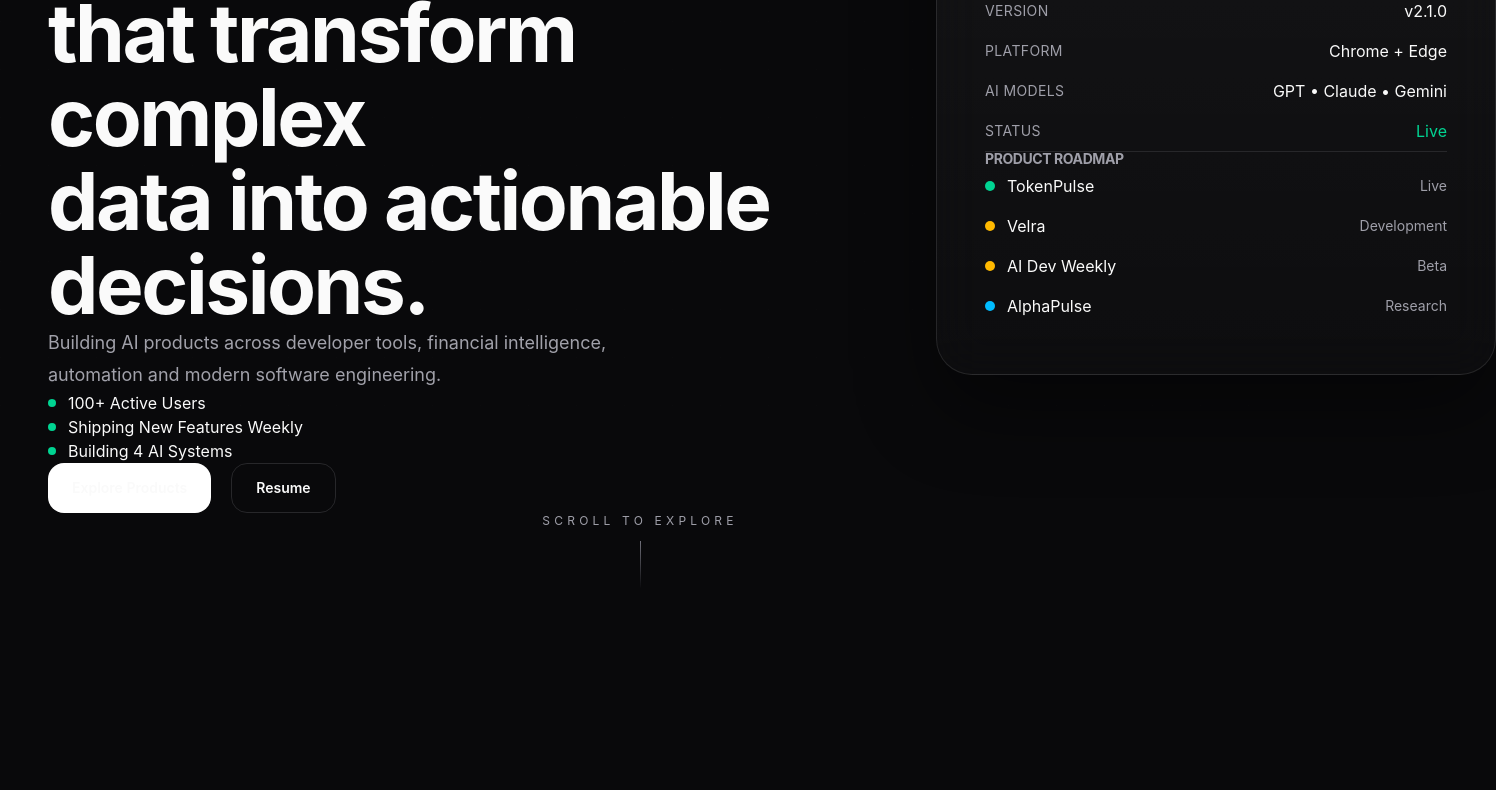
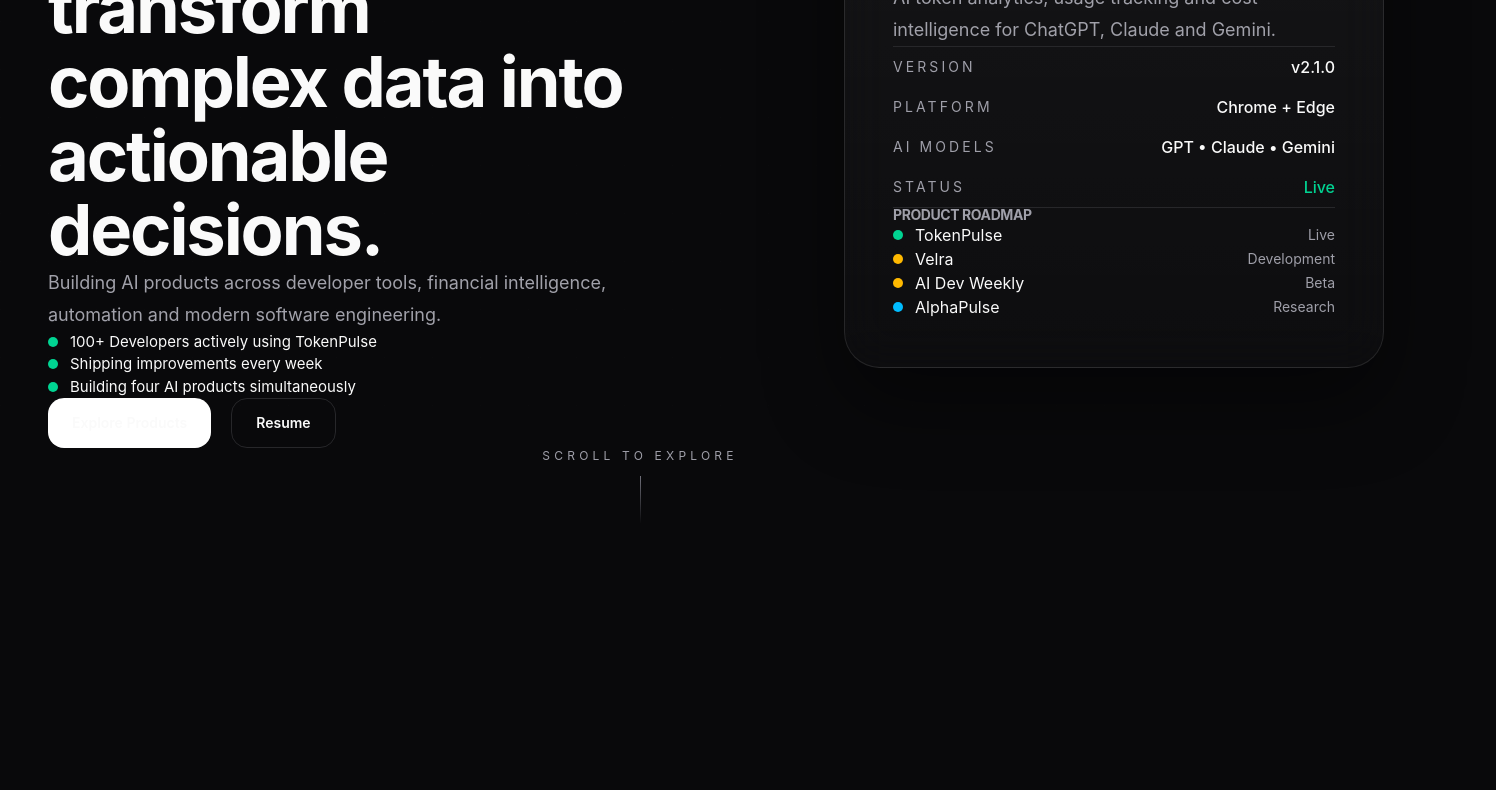
Before and after one commit to anu-ship-it/devportfolio, an Astro site: page / in a window 1280 px wide. Shown: the part 363-1153 px from the top of the page, 1496 px wide, since content can reach past the window. Built offline with nearby package versions, Linux system fonts and the light colour scheme; Astro itself is replaced by a stand-in of ours.

Commit message:
Updated the Hero section

```diff
--- a/src/components/sections/Hero.astro
+++ b/src/components/sections/Hero.astro
@@ -3,189 +3,493 @@
 import Button from "../ui/Button.astro";
 ---
 
-<Section class="min-h-screen flex items-center pt-36">
-  <div class="mx-auto w-full max-w-[1400px]">
-    <div class="grid items-center gap-32 xl:grid-cols-[820px_500px]">
-      <!-- LEFT -->
+<Section class="flex min-h-screen items-center pt-28 pb-24">
 
-      <div class="max-w-[760px]">
+  <div class="mx-auto w-full max-w-[1320px]">
+
+    <div
+      class="grid items-center gap-24 xl:grid-cols-[680px_560px]"
+    >
+
+      <!-- LEFT COLUMN -->
+
+      <div class="max-w-[640px]">
+
+        <!-- Badge -->
+
         <div
           class="inline-flex items-center gap-3 rounded-full border border-[var(--border)] bg-[var(--surface)] px-5 py-2.5"
         >
-          <div class="h-2 w-2 rounded-full bg-emerald-400"></div>
 
-          <span class="text-sm font-medium tracking-wide">
+          <div
+            class="h-2.5 w-2.5 rounded-full bg-emerald-400"
+          ></div>
+
+          <span
+            class="text-sm font-medium tracking-wide"
+          >
+
             AI Systems Engineer
+
           </span>
+
         </div>
 
+        <!-- Heading -->
+
         <h1
-          class="mt-8 text-5xl font-black leading-[0.98] tracking-[-0.055em] xl:text-[5rem]"
+          class="mt-6 max-w-[640px] text-5xl font-black leading-[1.02] tracking-[-0.05em] xl:text-[4.4rem]"
         >
-          Building intelligent systems
+
+          Building intelligent
 
           <br />
 
-          that transform complex
+          systems that transform
 
           <br />
 
-          data into actionable decisions.
+          complex data into
+
+          <br />
+
+          actionable decisions.
+
         </h1>
 
+        <!-- Description -->
+
         <p
-          class="mt-8 max-w-xl text-lg leading-8 text-[var(--foreground-secondary)]"
+          class="mt-10 max-w-[560px] text-lg leading-8 text-[var(--foreground-secondary)]"
         >
-          Building AI products across developer tools, financial intelligence,
-          automation and modern software engineering.
+
+          Building AI products across developer tools,
+          financial intelligence, automation and modern
+          software engineering.
+
         </p>
 
         <!-- Trust -->
 
-        <div class="mt-10 space-y-4">
-          <div class="flex items-center gap-3">
-            <div class="h-2 w-2 rounded-full bg-emerald-400"></div>
+        <div
+          class="mt-12 space-y-5"
+        >
 
-            <span>100+ Active Users</span>
+          <div
+            class="flex items-center gap-3"
+          >
+
+            <div
+              class="h-2.5 w-2.5 rounded-full bg-emerald-400"
+            ></div>
+
+            <span
+              class="text-[15px]"
+            >
+
+              100+ Developers actively using TokenPulse
+
+            </span>
+
           </div>
 
-          <div class="flex items-center gap-3">
-            <div class="h-2 w-2 rounded-full bg-emerald-400"></div>
+          <div
+            class="flex items-center gap-3"
+          >
 
-            <span>Shipping New Features Weekly</span>
+            <div
+              class="h-2.5 w-2.5 rounded-full bg-emerald-400"
+            ></div>
+
+            <span
+              class="text-[15px]"
+            >
+
+              Shipping improvements every week
+
+            </span>
+
           </div>
 
-          <div class="flex items-center gap-3">
-            <div class="h-2 w-2 rounded-full bg-emerald-400"></div>
+          <div
+            class="flex items-center gap-3"
+          >
 
-            <span>Building 4 AI Systems</span>
+            <div
+              class="h-2.5 w-2.5 rounded-full bg-emerald-400"
+            ></div>
+
+            <span
+              class="text-[15px]"
+            >
+
+              Building four AI products simultaneously
+
+            </span>
+
           </div>
+
         </div>
 
         <!-- CTA -->
 
-        <div class="mt-12 flex gap-5">
-          <Button href="/projects"> Explore Products </Button>
+        <div
+          class="mt-14 flex flex-wrap gap-5"
+        >
 
-          <Button href="/resume.pdf" variant="secondary"> Resume </Button>
+          <Button href="/projects">
+
+            Explore Products
+
+          </Button>
+
+          <Button
+            href="/resume.pdf"
+            variant="secondary"
+          >
+
+            Resume
+
+          </Button>
+
         </div>
+
       </div>
 
-      <!-- RIGHT -->
+      <!-- RIGHT COLUMN -->
 
-      <div class="justify-self-end self-start pt-2">
-        <div
-          class="w-[560px] rounded-[36px] border border-white/10 bg-gradient-to-b from-white/5 to-white/[0.02] p-12 shadow-[0_35px_80px_rgba(0,0,0,.45)] backdrop-blur-xl"
+      <div
+        class="justify-self-end self-center"
+      >
+
+        <article
+          class="w-[540px] rounded-[36px] border border-white/10 bg-gradient-to-b from-white/5 to-white/[0.02] p-12 shadow-[0_35px_80px_rgba(0,0,0,.45)] backdrop-blur-xl transition-all duration-300 hover:border-emerald-400/30 hover:shadow-[0_35px_100px_rgba(16,185,129,.08)]"
         >
-          <div class="flex items-center justify-between py-2">
-            <div class="flex items-center gap-2">
-              <div class="h-2.5 w-2.5 rounded-full bg-emerald-400"></div>
 
-              <span class="text-xs uppercase tracking-[0.28em]"> LIVE </span>
+          <!-- Header -->
+
+          <div
+            class="flex items-center justify-between"
+          >
+
+            <div
+              class="flex items-center gap-3"
+            >
+
+              <div
+                class="h-2.5 w-2.5 rounded-full bg-emerald-400"
+              ></div>
+
+              <span
+                class="text-xs uppercase tracking-[0.28em]"
+              >
+
+                LIVE
+
+              </span>
+
             </div>
 
             <span
-              class="rounded-full border border-emerald-400/30 bg-emerald-400/10 px-3 py-2 text-xs text-emerald-300"
+              class="rounded-full border border-emerald-400/30 bg-emerald-400/10 px-4 py-2 text-xs font-medium text-emerald-300"
             >
+
               Active
+
             </span>
+
           </div>
 
-          <h2 class="mt-8 text-4xl font-bold">TokenPulse</h2>
+          <!-- Product -->
 
-          <p class="mt-8 leading-8 text-lg text-[var(--foreground-secondary)]">
-            AI token analytics, usage tracking and cost intelligence for
-            ChatGPT, Claude and Gemini.
+          <h2
+            class="mt-6 text-4xl font-bold tracking-tight"
+          >
+
+            TokenPulse
+
+          </h2>
+
+          <p
+            class="mt-6 text-lg leading-8 text-[var(--foreground-secondary)]"
+          >
+
+            AI token analytics, usage tracking and cost intelligence
+            for ChatGPT, Claude and Gemini.
+
           </p>
 
-          <div class="my-12 h-px bg-[var(--border)]"></div>
+          <div
+            class="my-12 h-px bg-[var(--border)]"
+          ></div>
+                    <!-- Product Details -->
 
-          <div class="space-y-8">
-            <div class="flex items-center justify-between py-2">
-              <span class="text-sm uppercase tracking-wide text-zinc-400">Version</span>
+          <div
+            class="space-y-7"
+          >
 
-              <span>v2.1.0</span>
+            <div
+              class="flex items-center justify-between py-2"
+            >
+
+              <span
+                class="text-sm uppercase tracking-[0.22em] text-zinc-400"
+              >
+
+                Version
+
+              </span>
+
+              <span
+                class="font-medium"
+              >
+
+                v2.1.0
+
+              </span>
+
             </div>
 
-            <div class="flex items-center justify-between py-2">
-              <span class="text-sm uppercase tracking-wide text-zinc-400">Platform</span>
+            <div
+              class="flex items-center justify-between py-2"
+            >
 
-              <span>Chrome + Edge</span>
+              <span
+                class="text-sm uppercase tracking-[0.22em] text-zinc-400"
+              >
+
+                Platform
+
+              </span>
+
+              <span
+                class="font-medium"
+              >
+
+                Chrome + Edge
+
+              </span>
+
             </div>
 
-            <div class="flex items-center justify-between py-2">
-              <span class="text-sm uppercase tracking-wide text-zinc-400">AI Models</span>
+            <div
+              class="flex items-center justify-between py-2"
+            >
 
-              <span>GPT • Claude • Gemini</span>
+              <span
+                class="text-sm uppercase tracking-[0.22em] text-zinc-400"
+              >
+
+                AI Models
+
+              </span>
+
+              <span
+                class="font-medium"
+              >
+
+                GPT • Claude • Gemini
+
+              </span>
+
             </div>
 
-            <div class="flex items-center justify-between py-2">
-              <span class="text-sm uppercase tracking-wide text-zinc-400">Status</span>
+            <div
+              class="flex items-center justify-between py-2"
+            >
 
-              <span class="text-emerald-400"> Live </span>
+              <span
+                class="text-sm uppercase tracking-[0.22em] text-zinc-400"
+              >
+
+                Status
+
+              </span>
+
+              <span
+                class="font-medium text-emerald-400"
+              >
+
+                Live
+
+              </span>
+
             </div>
+
           </div>
 
-          <div class="my-10 h-px bg-[var(--border)]"></div>
+          <div
+            class="my-12 h-px bg-[var(--border)]"
+          ></div>
 
-          <h3 class="mt-12 text-sm uppercase tracking-[0.25em] text-zinc-400">
+          <!-- Roadmap -->
+
+          <h3
+            class="text-sm uppercase tracking-[0.28em] text-zinc-400"
+          >
+
             Product Roadmap
+
           </h3>
 
-          <div class="mt-12 space-y-6">
-            <div class="flex items-center justify-between py-2">
-              <div class="flex items-center gap-3">
-                <div class="h-2.5 w-2.5 rounded-full bg-emerald-400"></div>
+          <div
+            class="mt-10 space-y-6"
+          >
 
-                <span>TokenPulse</span>
+            <div
+              class="flex items-center justify-between"
+            >
+
+              <div
+                class="flex items-center gap-3"
+              >
+
+                <div
+                  class="h-2.5 w-2.5 rounded-full bg-emerald-400"
+                ></div>
+
+                <span>
+
+                  TokenPulse
+
+                </span>
+
               </div>
 
-              <span class="text-sm text-zinc-400"> Live </span>
+              <span
+                class="text-sm text-zinc-400"
+              >
+
+                Live
+
+              </span>
+
             </div>
 
-            <div class="flex items-center justify-between py-2">
-              <div class="flex items-center gap-3">
-                <div class="h-2.5 w-2.5 rounded-full bg-amber-400"></div>
+            <div
+              class="flex items-center justify-between"
+            >
 
-                <span>Velra</span>
+              <div
+                class="flex items-center gap-3"
+              >
+
+                <div
+                  class="h-2.5 w-2.5 rounded-full bg-amber-400"
+                ></div>
+
+                <span>
+
+                  Velra
+
+                </span>
+
               </div>
 
-              <span class="text-sm text-zinc-400"> Development </span>
+              <span
+                class="text-sm text-zinc-400"
+              >
+
+                Development
+
+              </span>
+
             </div>
 
-            <div class="flex items-center justify-between py-2">
-              <div class="flex items-center gap-3">
-                <div class="h-2.5 w-2.5 rounded-full bg-amber-400"></div>
+            <div
+              class="flex items-center justify-between"
+            >
 
-                <span>AI Dev Weekly</span>
+              <div
+                class="flex items-center gap-3"
+              >
+
+                <div
+                  class="h-2.5 w-2.5 rounded-full bg-amber-400"
+                ></div>
+
+                <span>
+
+                  AI Dev Weekly
+
+                </span>
+
               </div>
 
-              <span class="text-sm text-zinc-400"> Beta </span>
+              <span
+                class="text-sm text-zinc-400"
+              >
+
+                Beta
+
+              </span>
+
             </div>
 
-            <div class="flex items-center justify-between py-2">
-              <div class="flex items-center gap-3">
-                <div class="h-2.5 w-2.5 rounded-full bg-sky-400"></div>
+            <div
+              class="flex items-center justify-between"
+            >
 
-                <span>AlphaPulse</span>
+              <div
+                class="flex items-center gap-3"
+              >
+
+                <div
+                  class="h-2.5 w-2.5 rounded-full bg-sky-400"
+                ></div>
+
+                <span>
+
+                  AlphaPulse
+
+                </span>
+
               </div>
 
-              <span class="text-sm text-zinc-400"> Research </span>
+              <span
+                class="text-sm text-zinc-400"
+              >
+
+                Research
+
+              </span>
+
             </div>
+
           </div>
-        </div>
+
+        </article>
+
       </div>
+
     </div>
+
+    <!-- Scroll Indicator -->
+
+    <div
+      class="mt-16 flex justify-center"
+    >
+
+      <div
+        class="flex flex-col items-center gap-3 text-zinc-400"
+      >
+
+        <span
+          class="text-xs uppercase tracking-[0.35em]"
+        >
+
+          Scroll to Explore
+
+        </span>
+
+        <div
+          class="h-12 w-px bg-gradient-to-b from-zinc-500 to-transparent"
+        ></div>
+
+      </div>
+
+    </div>
+
   </div>
 
-  <div class="mt-24 flex justify-center">
-    <div class="flex flex-col items-center gap-3 text-zinc-400">
-      <span class="text-xs uppercase tracking-[0.35em]">
-        Scroll to Explore
-      </span>
-
-      <div class="h-12 w-px bg-gradient-to-b from-zinc-500 to-transparent">
-      </div>
-    </div>
-  </div>
 </Section>
```
